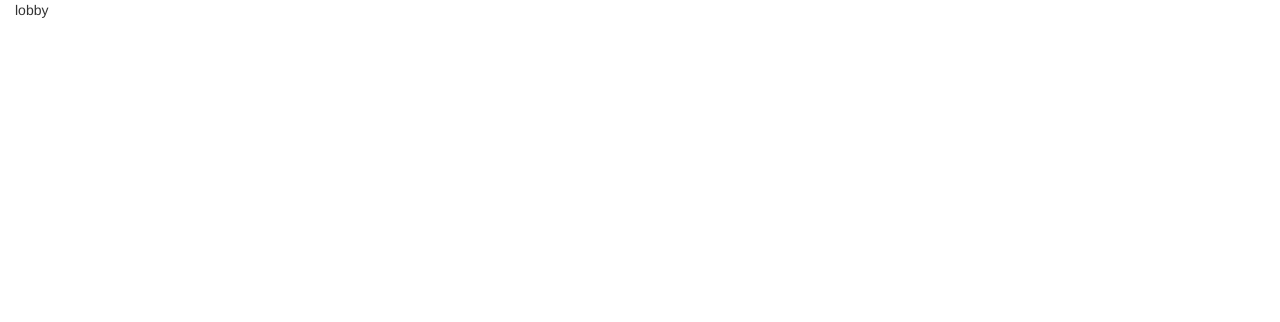
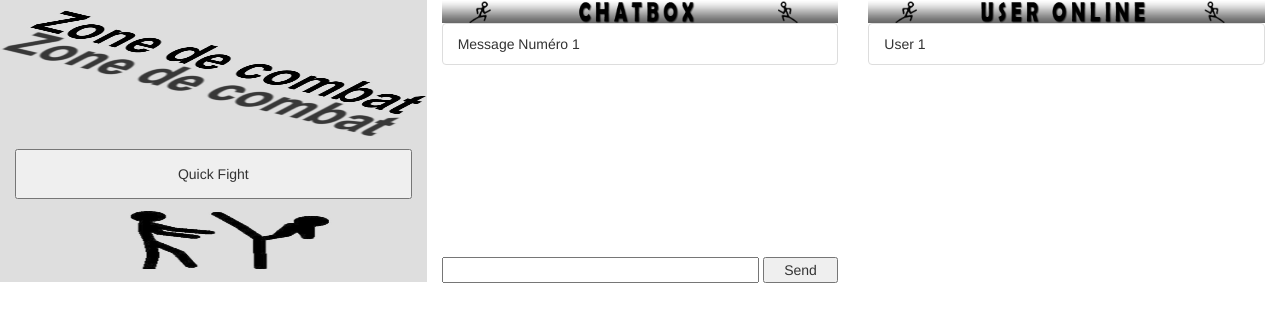
Before and after one commit to emmanuelgautier/supinfo-jsfight-project, a website: page public/index.html in a window 1280 px wide. Drawn offline with Linux system fonts and the light colour scheme.

Commit message:
Lobby + css

```diff
--- a/public/css/app.css
+++ b/public/css/app.css
@@ -43,3 +43,41 @@ body.auth-page {
 .bg-success, .bg-danger {
   padding: 15px;
 }
+#quickFightZone {
+  background-image: url(ZoneDeCombat.png);
+  background-size: 100% 100%;
+}
+
+.quickFightButton {
+  width: 100%;
+  height: 50px;
+  margin-top: 149px;
+  margin-bottom: 83px;
+}
+.message {
+  width: 80%;
+}
+
+.send {
+  width: 19%;
+}
+
+.imgChatBox {
+  width: 100%;
+}
+.imgUserOnline {
+  width: 100%;
+}
+#allMessages {
+  height: 214px;
+  display: block;
+  overflow-y: auto;
+  overflow : scroll;
+}
+
+#allUsers {
+  height: 260px;
+  display: block;
+  overflow-y: auto;
+  overflow : scroll;
+}
--- a/public/templates/lobby.html
+++ b/public/templates/lobby.html
@@ -1 +1,26 @@
-lobby
+<div class="row">
+  <div id="quickFightZone" class="col-md-4">
+
+    <button class= "quickFightButton" type="button">Quick Fight</button>
+
+  </div>
+    <div id="chatBox"class="col-md-4">
+    <img src="css/chatbox.png" class="imgChatBox" alt="Ban chatbox" />
+
+      <ul id="allMessages" class="list-group">
+        <li class="list-group-item ">Message Numéro 1</li>
+      </ul>
+
+      <form >
+        <input class="message" type="text" size="10" />
+        <button class="send" type="submit" value="Send">Send</button>
+      </form>
+    </div>
+  <div id="userOnline" class="col-md-4">
+    <img src="css/useronline.png" class="imgUserOnline" alt="Ban userOnline" />
+    <ul id="allUsers" class="list-group">
+      <li class="list-group-item ">User 1</li>
+      </ul>
+
+  </div>
+</div>
```
Also changed, not shown: public/css/chatbox.png (added), public/css/useronline.png (added), public/css/zoneDeCombat.png (added).
